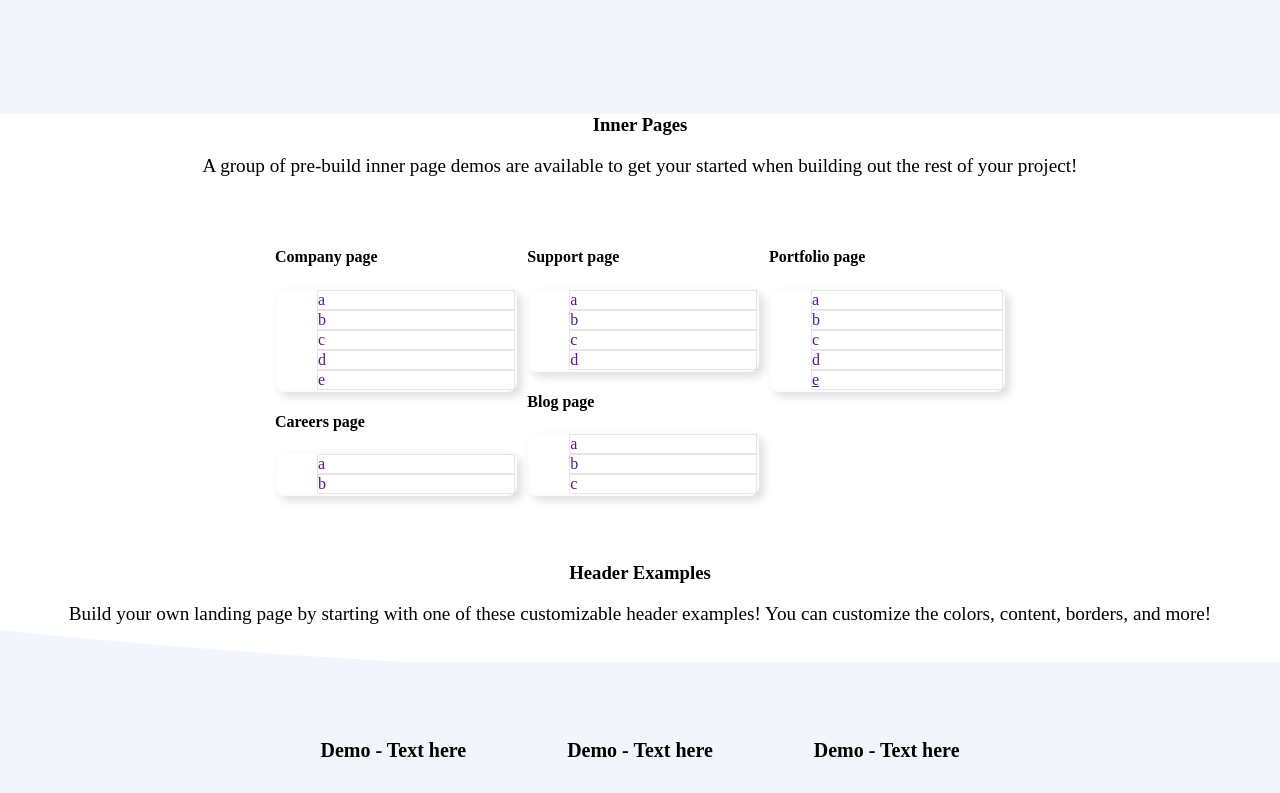
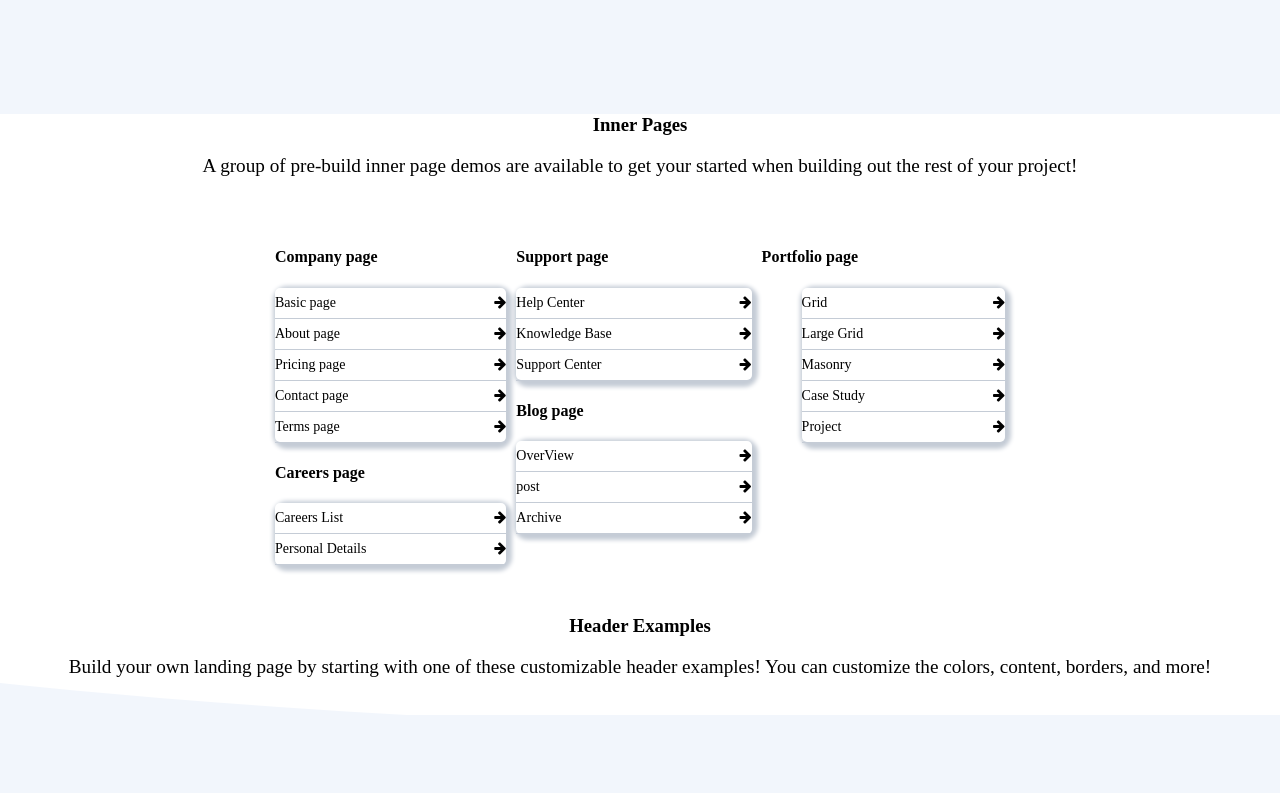
Before and after one commit to opusaha/ninzas, a PHP site: page / in a window 1280 px wide. Shown: the part 2136-2929 px from the top of the page. Run offline with PHP 8.4, Linux system fonts and the light colour scheme.

Commit message:
Update list table

```diff
--- a/class-5 nd 6/index.html
+++ b/class-5 nd 6/index.html
@@ -112,51 +112,158 @@
     <div class="grid-container">
       <div class="pages">
           <h4>Company page</h4>
-          <div class="ul">
-            <ul class="company-page">
-              <li><a href="">a</a></li>
-              <li><a href="">b</a></li>
-              <li><a href="">c</a></li>
-              <li><a href="">d</a></li>
-              <li><a href="">e</a></li>
-            </ul>
-          </div>
+          <table class="mytable">
+            <tr class="myRow">
+              <td class="myData"><a href="" class="dataLink">
+                <div class="dataAndI">
+                <small>Basic page</small>
+                <small><i class="fa fa-arrow-right"></i></small>
+              </div></a></td>
+            </tr>
+            <tr class="myRow">
+              <td class="myData"><a href="" class="dataLink">
+                <div class="dataAndI">
+                <small>About page</small>
+                <small><i class="fa fa-arrow-right"></i></small>
+              </div></a></td>
+            </tr>
+            <tr class="myRow">
+              <td class="myData"><a href="" class="dataLink">
+                <div class="dataAndI">
+                <small>Pricing page</small>
+                <small><i class="fa fa-arrow-right"></i></small>
+              </div></a></td>
+            </tr>
+            <tr class="myRow">
+              <td class="myData"><a href="" class="dataLink">
+                <div class="dataAndI">
+                <small>Contact page</small>
+                <small><i class="fa fa-arrow-right"></i></small>
+              </div></a></td>
+            </tr>
+            <tr class="myRow">
+              <td class="myData"><a href="" class="dataLink">
+                <div class="dataAndI">
+                <small>Terms page</small>
+                <small><i class="fa fa-arrow-right"></i></small>
+              </div></a></td>
+            </tr>
+          </table>
           <h4>Careers page</h4>
           <div>
-            <ul class="company-page">
-              <li><a href="">a</a></li>
-              <li><a href="">b</a></li>
-            </ul>
+            <table class="mytable">
+              <tr class="myRow">
+                <td class="myData"><a href="" class="dataLink">
+                  <div class="dataAndI">
+                  <small>Careers List</small>
+                  <small><i class="fa fa-arrow-right"></i></small>
+                </div></a></td>
+              </tr>
+              <tr class="myRow">
+                <td class="myData"><a href="" class="dataLink">
+                  <div class="dataAndI">
+                  <small>Personal Details</small>
+                  <small><i class="fa fa-arrow-right"></i></small>
+                </div></a></td>
+              </tr>
+            </table>
           </div>
       </div>
       <div class="pages">
         <h4>Support page</h4>
           <div>
-            <ul class="company-page">
-              <li><a href="">a</a></li>
-              <li><a href="">b</a></li>
-              <li><a href="">c</a></li>
-              <li><a href="">d</a></li>
-            </ul>
+            <table class="mytable">
+              <tr class="myRow">
+                <td class="myData"><a href="" class="dataLink">
+                  <div class="dataAndI">
+                  <small>Help Center</small>
+                  <small><i class="fa fa-arrow-right"></i></small>
+                </div></a></td>
+              </tr>
+              <tr class="myRow">
+                <td class="myData"><a href="" class="dataLink">
+                  <div class="dataAndI">
+                  <small>Knowledge Base</small>
+                  <small><i class="fa fa-arrow-right"></i></small>
+                </div></a></td>
+              </tr>
+              <tr class="myRow">
+                <td class="myData"><a href="" class="dataLink">
+                  <div class="dataAndI">
+                  <small>Support Center</small>
+                  <small><i class="fa fa-arrow-right"></i></small>
+                </div></a></td>
+              </tr>
+            </table>
           </div>
           <h4>Blog page</h4>
           <div>
-            <ul class="company-page">
-              <li><a href="">a</a></li>
-              <li><a href="">b</a></li>
-              <li><a href="">c</a></li>
-            </ul>
+            <table class="mytable">
+              <tr class="myRow">
+                <td class="myData"><a href="" class="dataLink">
+                  <div class="dataAndI">
+                  <small>OverView</small>
+                  <small><i class="fa fa-arrow-right"></i></small>
+                </div></a></td>
+              </tr>
+              <tr class="myRow">
+                <td class="myData"><a href="" class="dataLink">
+                  <div class="dataAndI">
+                  <small>post</small>
+                  <small><i class="fa fa-arrow-right"></i></small>
+                </div></a></td>
+              </tr>
+              <tr class="myRow">
+                <td class="myData"><a href="" class="dataLink">
+                  <div class="dataAndI">
+                  <small>Archive</small>
+                  <small><i class="fa fa-arrow-right"></i></small>
+                </div></a></td>
+              </tr>
+            </table>
           </div>
       </div>
       <div class="pages">
         <h4>Portfolio page</h4>
           <div class="ul">
             <ul class="company-page">
-              <li><a href="">a</a></li>
-              <li><a href="">b</a></li>
-              <li><a href="">c</a></li>
-              <li><a href="">d</a></li>
-              <a href=""><li>e</li></a>
+              <table class="mytable">
+                <tr class="myRow">
+                  <td class="myData"><a href="" class="dataLink">
+                    <div class="dataAndI">
+                    <small>Grid</small>
+                    <small><i class="fa fa-arrow-right"></i></small>
+                  </div></a></td>
+                </tr>
+                <tr class="myRow">
+                  <td class="myData"><a href="" class="dataLink">
+                    <div class="dataAndI">
+                    <small>Large Grid</small>
+                    <small><i class="fa fa-arrow-right"></i></small>
+                  </div></a></td>
+                </tr>
+                <tr class="myRow">
+                  <td class="myData"><a href="" class="dataLink">
+                    <div class="dataAndI">
+                    <small>Masonry</small>
+                    <small><i class="fa fa-arrow-right"></i></small>
+                  </div></a></td>
+                </tr>
+                <tr class="myRow">
+                  <td class="myData"><a href="" class="dataLink">
+                    <div class="dataAndI">
+                    <small>Case Study</small>
+                    <small><i class="fa fa-arrow-right"></i></small>
+                  </div></a></td>
+                </tr>
+                <tr class="myRow">
+                  <td class="myData"><a href="" class="dataLink">
+                    <div class="dataAndI">
+                    <small>Project</small>
+                    <small><i class="fa fa-arrow-right"></i></small>
+                  </div></a></td>
+                </tr>
+              </table>
             </ul>
           </div>
       </div>
--- a/class-5 nd 6/style.css
+++ b/class-5 nd 6/style.css
@@ -138,20 +138,35 @@ p{
 }
 
 /* sec3 end sec4 starts */
-.company-page{
-  border: 2px solid rgba(0,0,0,.012);
-  box-shadow: 5px 5px 9px rgba(0,0,0,.125);
-  border-radius: 9px;
+
+.mytable{
+  width: 100%;
+  height: auto;
+  border: none;
   border-collapse: collapse;
+  box-shadow: #c5ccd6 2px 2px 4px 4px;
+  border-radius: 10px;
 }
-.company-page li{
-
-  list-style: none;
-  border-width: 100%;
-  border: rgba(0,0,0,.10).5px solid;
+.myData{
+  background-color: #fff;
+  border-radius: 5px;
+  border-bottom: 1px #c5ccd6 solid;
+  height: 30px;
+  padding: 0%;
 }
-.company-page li a{
+.myData:hover{
+  background-color: #c5ccd6;
+}
+.dataLink{
   text-decoration: none;
+  color: black;
+}
+.dataAndI{
+  display: flex;
+  justify-content: space-between;
+}
+small{
+  font-size: .875em;
 }
 /* section5 starts and sec4 ends */
 .sec5{
```
